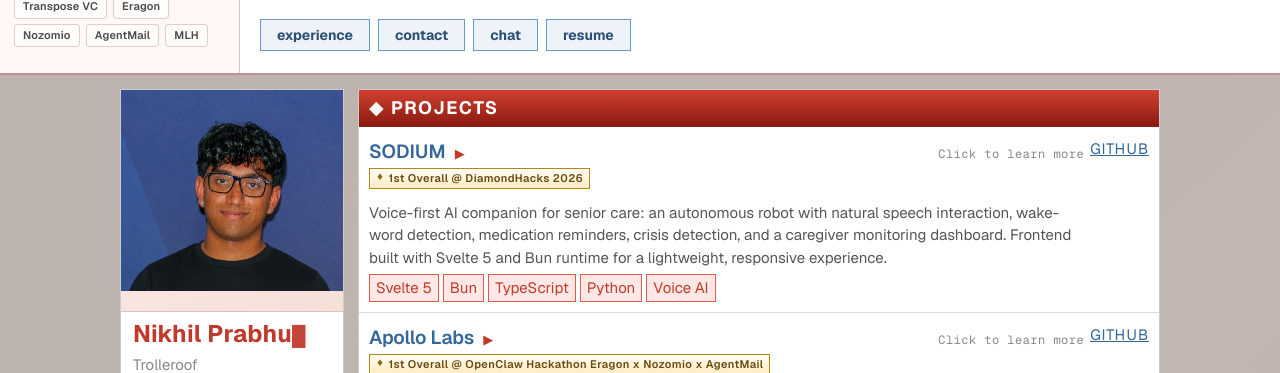
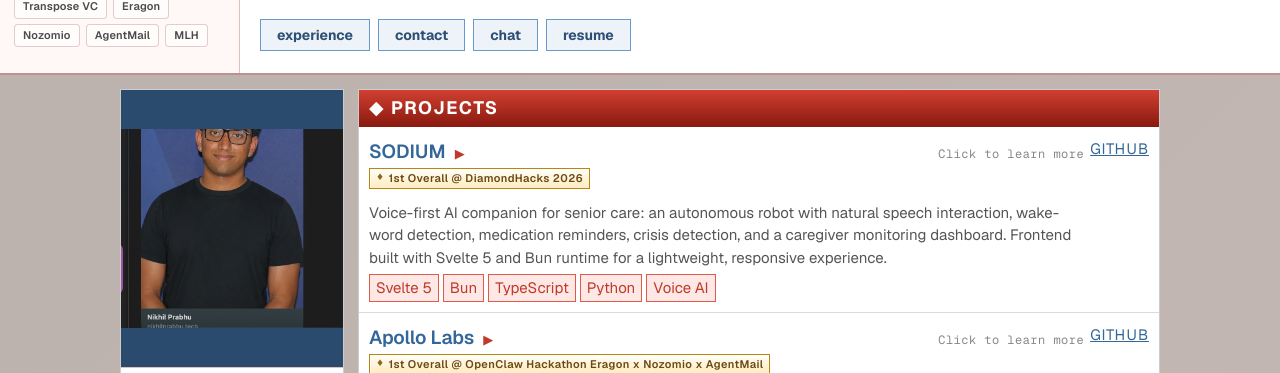
Before and after one commit to Trolleroof/personal-website, a Next.js app: page / in a window 1280 px wide. Shown: the part 579-952 px from the top of the page. Built offline with nearby package versions, Linux system fonts and the light colour scheme; no server answers.

Commit message:
removed imessage slop

```diff
--- a/src/app/globals.css
+++ b/src/app/globals.css
@@ -401,20 +401,18 @@ a:hover { color: var(--pink); }
 /* PROFILE CARD */
 .profile-avatar {
   width: 100%;
-  aspect-ratio: 1;
-  background: linear-gradient(135deg, #fce8e6 0%, #f5e0d8 100%);
+  aspect-ratio: 4 / 5;
+  background: #2a4a6e;
   display: flex;
   align-items: center;
   justify-content: center;
-  font-size: 40px;
   border-bottom: 1px solid #e0c0b8;
   position: relative;
   overflow: hidden;
 }
 .profile-avatar-img {
-  object-fit: cover;
-  object-position: center top;
-  transform: translateY(-20px);
+  object-fit: contain;
+  object-position: center;
 }
 .profile-name {
   font-family: var(--display); font-size: 24px; font-weight: 700; color: var(--pink);
@@ -1467,8 +1465,8 @@ a:hover { color: var(--pink); }
   /* Page layout */
   .page-wrap { grid-template-columns: 1fr; padding: 10px 8px 40px; }
 
-  /* Profile card */
-  .profile-avatar { aspect-ratio: 2/1; }
+  /* Profile card — show full portrait (not square thumbnail crop) */
+  .profile-avatar { aspect-ratio: 4 / 5; }
   .profile-name { font-size: 24px; }
 
   /* Skills */
--- a/src/lib/data.ts
+++ b/src/lib/data.ts
@@ -103,7 +103,7 @@ export interface ProfileData {
   resumeUrl: string;
   /** Long screenshot of the resume for the modal viewer. */
   resumePreviewUrl: string;
-  /** Square headshot in /public (e.g. profile-avatar.png). */
+  /** Portrait profile photo in /public (profile-avatar.png). */
   avatarUrl: string;
   name: string;
   handle: string;
```
Also changed, not shown: public/profile-avatar.png.
